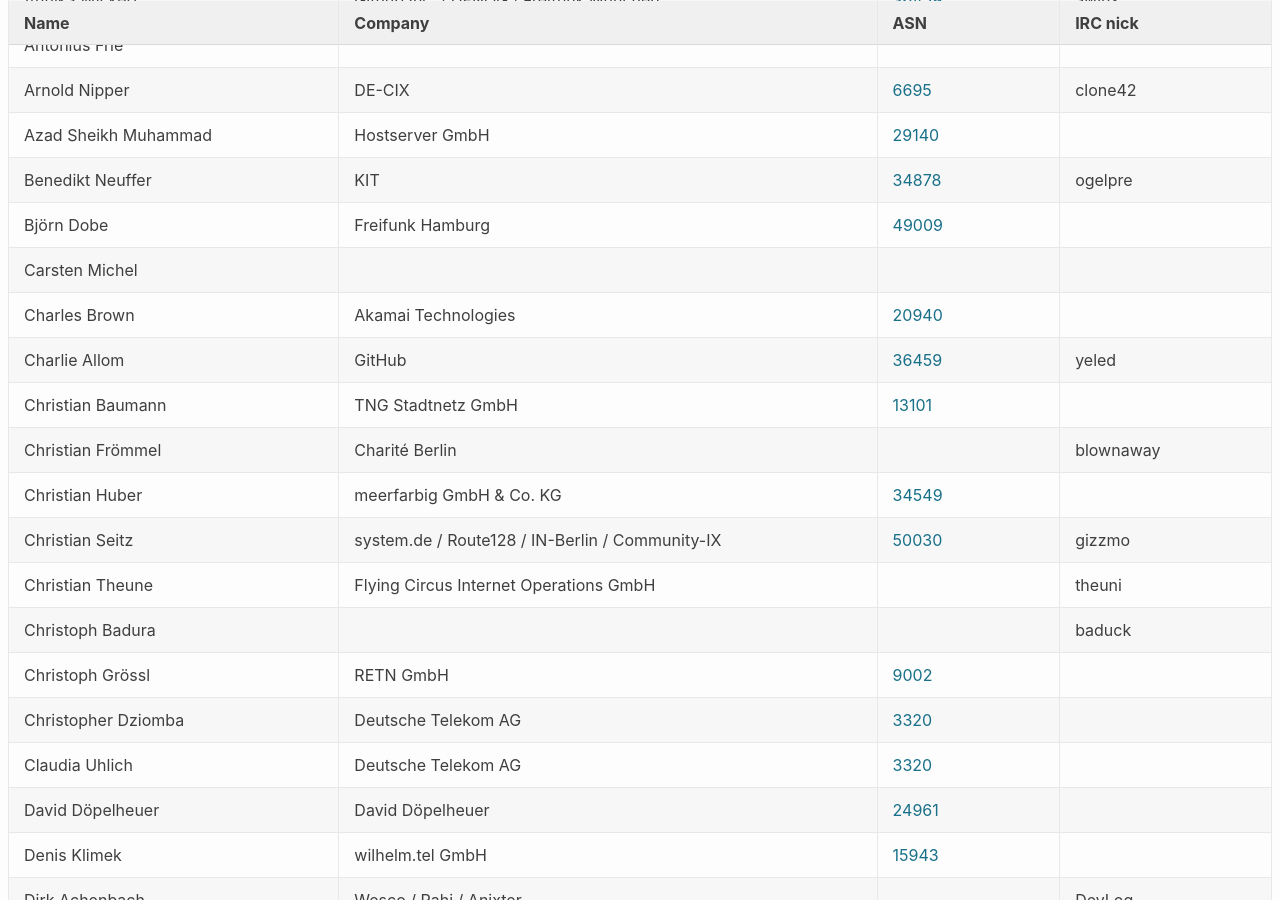
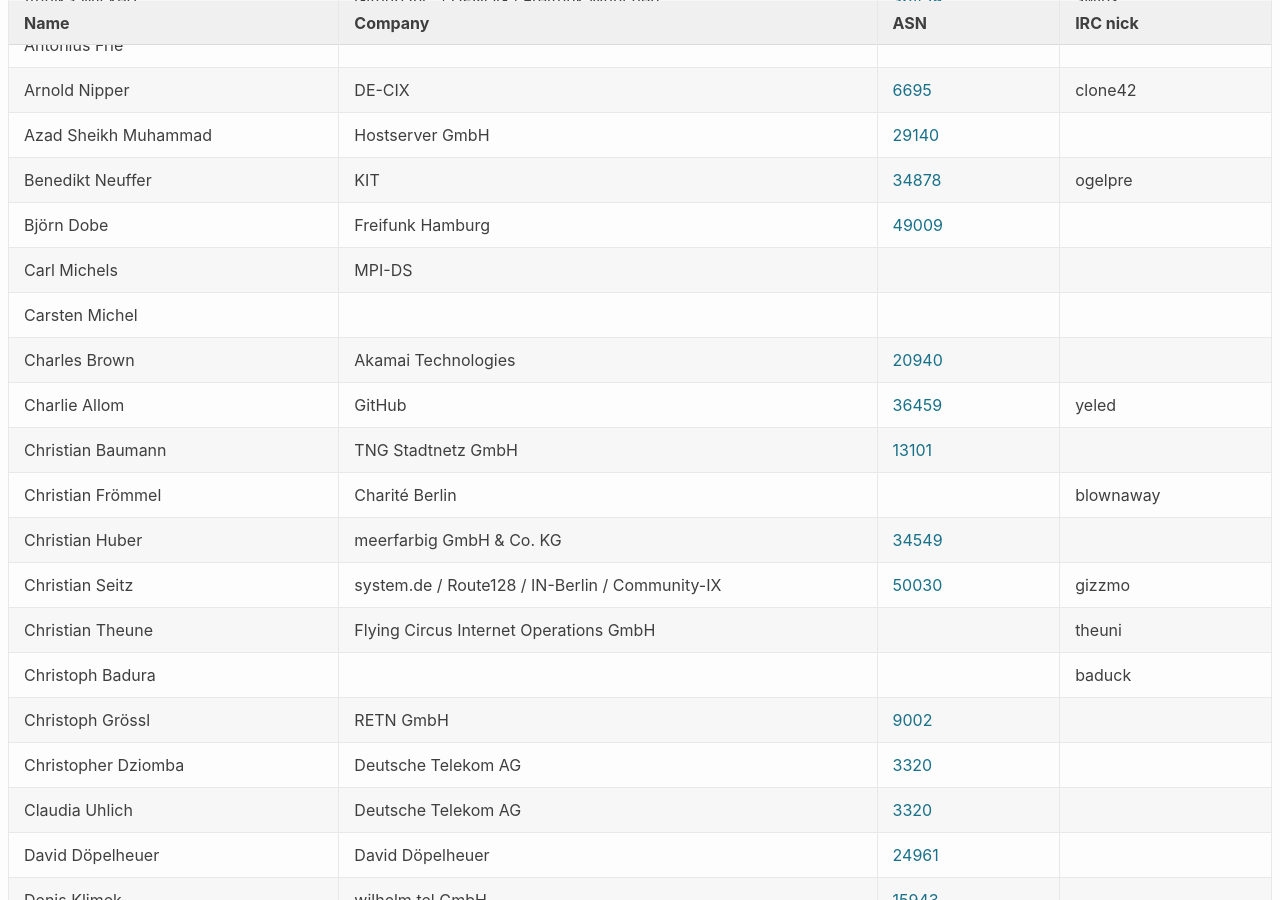
Before and after one commit to denog/pretix-attendeelist, a Jekyll site: the page built from denog15/index.md, in a window 1280 px wide and 900 px high, scrolled down 514 px. Built offline with Jekyll 4.4.1, drawn with Linux system fonts in a browser that asks for light colours.

Commit message:
Latest data: Tue Aug 29 08:48:16 UTC 2023

```diff
--- a/_data/attendees_denog15_onsite.json
+++ b/_data/attendees_denog15_onsite.json
@@ -76,6 +76,12 @@
     "company": "Freifunk Hamburg",
     "irc": null,
     "asn": "49009"
+  },
+  {
+    "name": "Carl Michels",
+    "company": "MPI-DS",
+    "irc": null,
+    "asn": null
   },
   {
     "name": "Carsten Michel",
```
